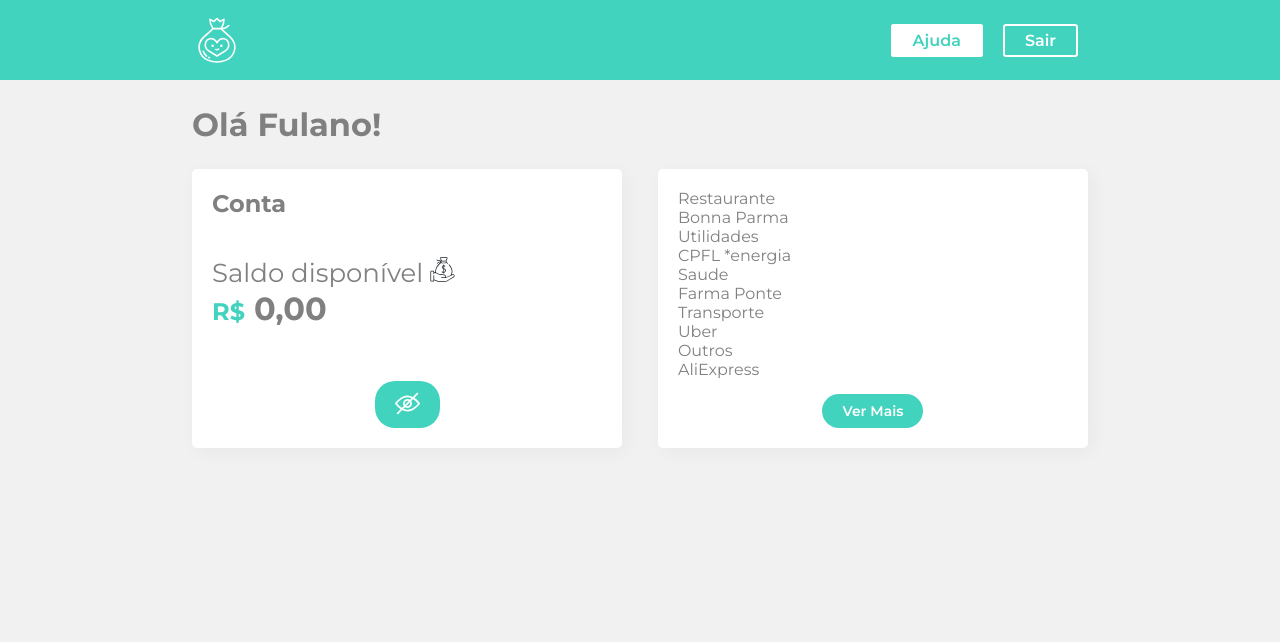
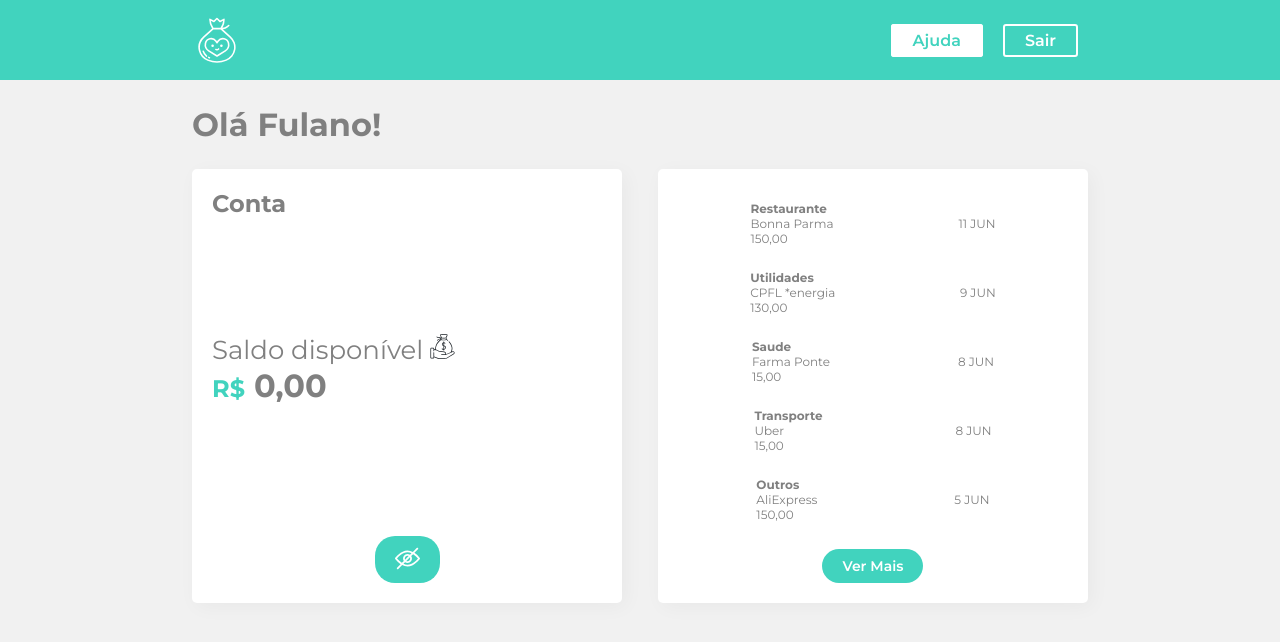
Before and after one commit to willianbarata/StyledComponentsReactAlura, a React (Create React App) app: page / in a window 1280 px wide. Shown: the top 642 px of the page. Built offline with nearby package versions, Linux system fonts and the light colour scheme.

Commit message:
Aula 9 - Criando components items e item com stilo

```diff
--- a/src/Components/Extrato/index.jsx
+++ b/src/Components/Extrato/index.jsx
@@ -1,6 +1,7 @@
 import React from "react";
 import {Box, Botao} from "../../Components/UI";
 import {extratoLista} from '../../info';
+import Items from "../Items";
 
 const Extrato = () => {
     return(
@@ -8,10 +9,7 @@
 {
     extratoLista.updates.map(({id, type, from, value, date}) => {
         return(
-            <div key={id}>
-                <div>{type}</div>
-                <div>{from}</div>
-            </div>
+            <Items key={id} type={type} from={from} value={value} date={date}/>
         )
     })
 }
--- /dev/null
+++ b/src/Components/Item/index.jsx
@@ -0,0 +1,27 @@
+import React from "react";
+import styled from "styled-components";
+
+const Item = styled.div`
+    display:flex;
+    flex-direction: column;
+
+    .text{
+        font-weight: bold;
+    }
+`;
+
+export default ({type, from, value}) => {
+   return(
+       <Item>
+           <span className="text">
+               {type}
+           </span>
+           <span>
+               {from}
+           </span>
+           <span>
+               {value}
+           </span>
+       </Item>
+   )
+}
--- /dev/null
+++ b/src/Components/Items/index.jsx
@@ -0,0 +1,23 @@
+import React from 'react';
+import styled from 'styled-components';
+import Item from '../Item';
+
+const Items = styled.div`
+
+    box-shadow: 4px 4px 20px 0px rbga(0,0,0,0.1);
+    border-radius: 10px;
+    margin: 2px 0;
+    display: flex;
+    align-items: center;
+    justify-content:space-around;
+    padding: 10px;
+    font-size: 12px;
+`
+
+export default (props) => {
+    return <Items>
+        <Item {...props}/>
+        <span>{props.date}</span>
+    </Items>;
+
+}
```
